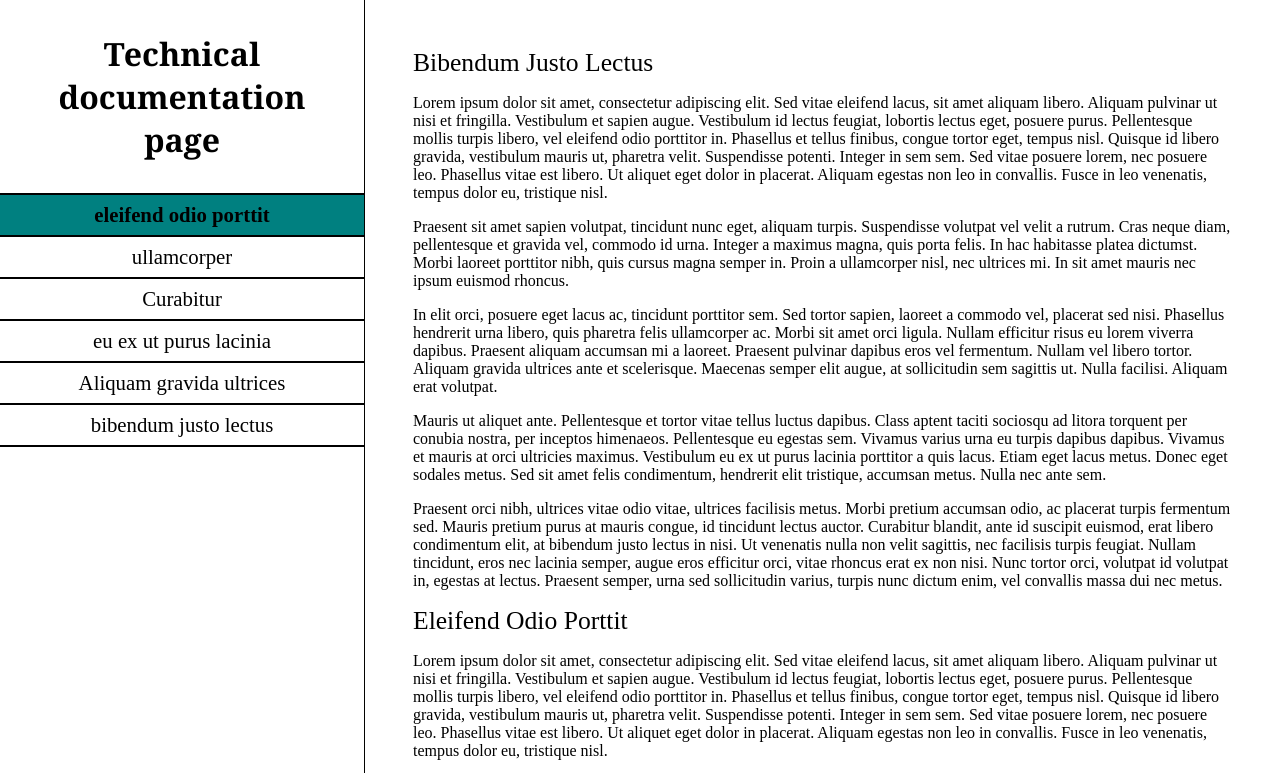
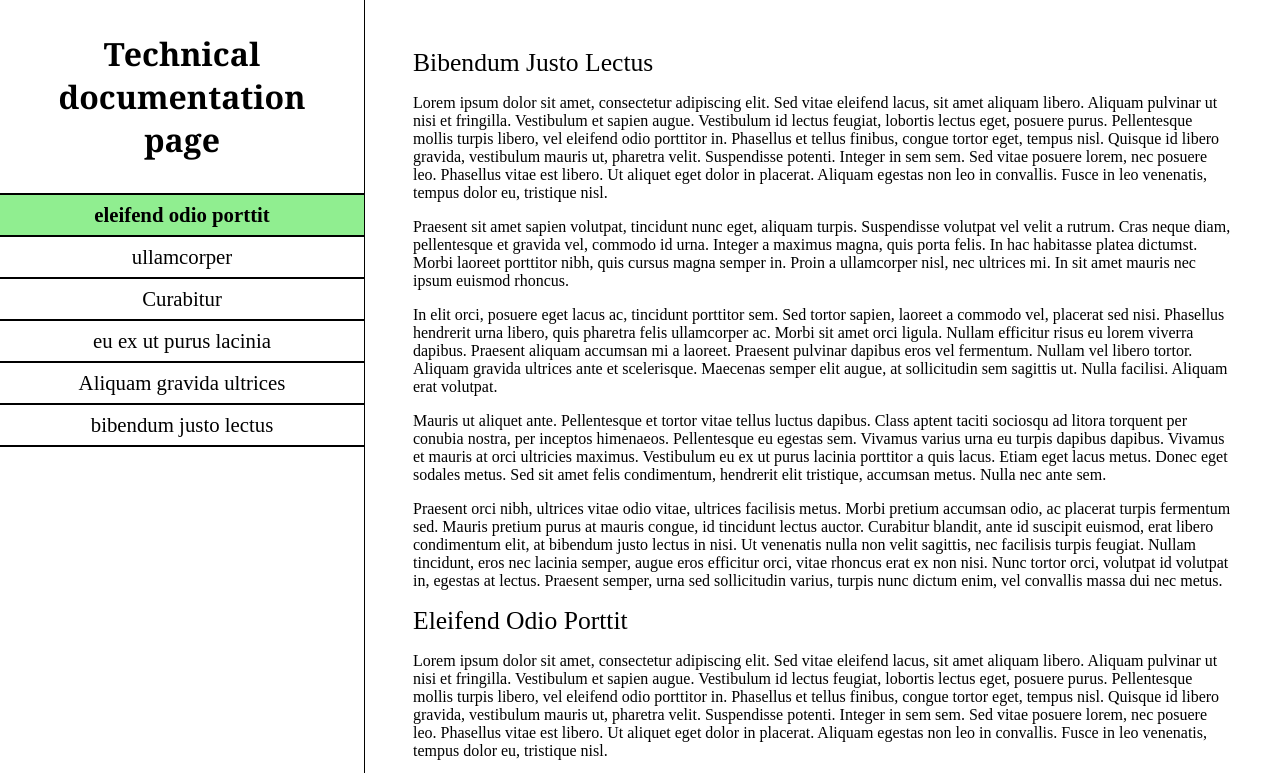
Before and after one commit to ramesh-km/tech-docs-site, a plain HTML site: page index.html in a window 1280 px wide. In both pictures the pointer is over the link "eleifend odio porttit". Shown: the top 773 px of the page. Drawn offline with Linux system fonts and the light colour scheme.

Commit message:
change hover color for menu

```diff
--- a/main.css
+++ b/main.css
@@ -40,7 +40,7 @@ body    {
 }
 
 #navbar > a:hover   {
-    background-color: teal;
+    background-color: lightgreen;
     font-weight: bold;
 }
 
```
